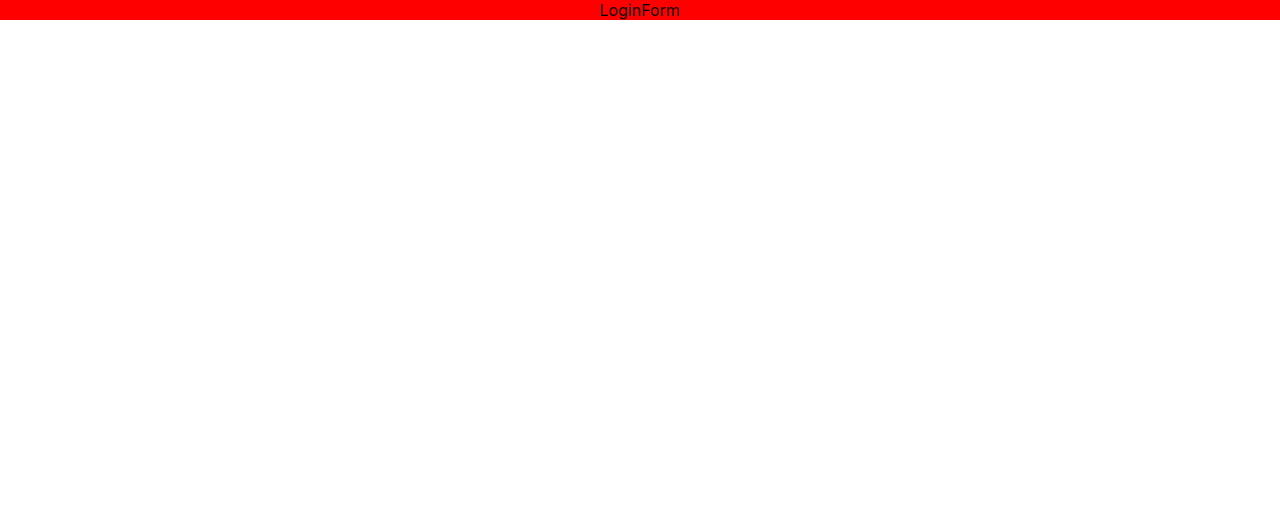
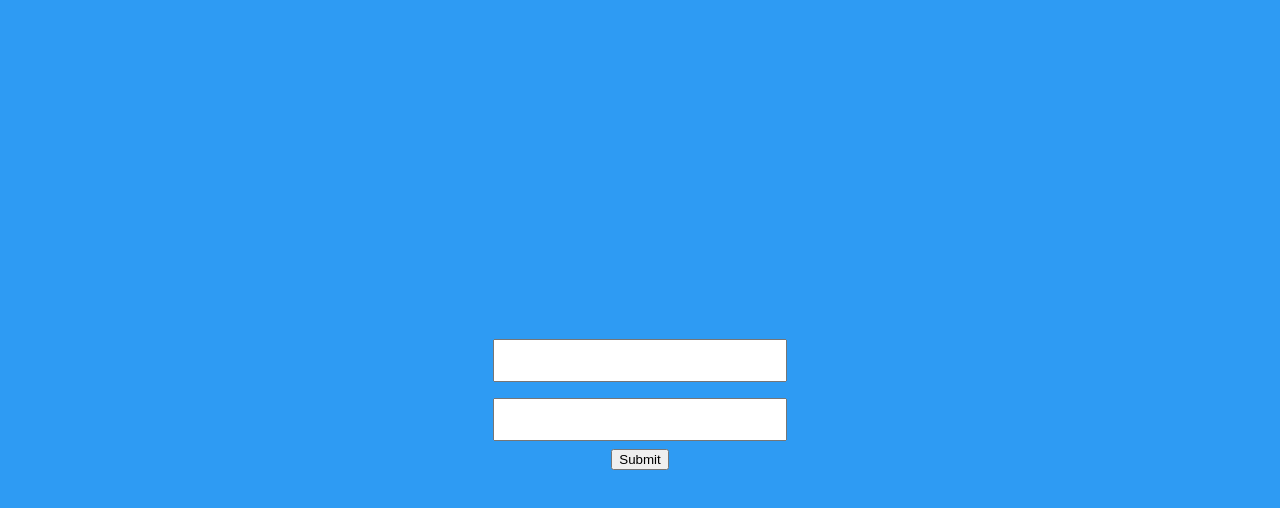
Before and after one commit to hjphopchop/PersonalArea, a React (Create React App) app: page / in a window 1280 px wide. Shown: the top 508 px of the page. Built offline with nearby package versions, Linux system fonts and the light colour scheme.

Commit message:
add LoginForm base

```diff
--- a/package.json
+++ b/package.json
@@ -12,6 +12,7 @@
     "@types/react-dom": "^18.0.3",
     "react": "^18.1.0",
     "react-dom": "^18.1.0",
+    "react-hook-form": "^7.30.0",
     "react-scripts": "5.0.1",
     "typescript": "^4.6.4",
     "web-vitals": "^2.1.4"
--- a/src/components/loginForm/LoginForm.module.css
+++ b/src/components/loginForm/LoginForm.module.css
@@ -1,3 +1,22 @@
-.main{
-    background-color: red;
+.form{
+    background-color: rgb(46, 155, 243);
+
+    display: flex;
+    flex-direction: column;
+   width: 100%;
+   height: 100%;
+   position: fixed;
+   top: 0;
+   left: 0;
+   align-items: center;
+   align-content: center;
+   justify-content: center;
+   overflow: auto;
 }
+
+.input{
+    font-size: 20px;
+    min-width: 20%;
+    padding: 1vh 1vw;
+    margin: 1vh 0;
+}
--- a/src/components/loginForm/LoginForm.tsx
+++ b/src/components/loginForm/LoginForm.tsx
@@ -1,10 +1,37 @@
-import React from 'react'
-import cl from "./LoginForm.module.css"
+import React from "react";
+import cl from "./LoginForm.module.css";
+import { useForm, SubmitHandler } from "react-hook-form";
+
+type Inputs = {
+  login: string;
+  password: string;
+};
 
 const LoginForm = () => {
+  const {
+    register,
+    handleSubmit,
+    formState: { errors },
+  } = useForm<Inputs>();
+  const onSubmit: SubmitHandler<Inputs> = (data) => alert("vhod");
+
+
   return (
-    <div className={cl.main}>LoginForm</div>
-  )
-}
+    <form onSubmit={handleSubmit(onSubmit)} className={cl.form}>
+      <input className={cl.input} {...register("login", { required: true })} />
 
-export default LoginForm
+      <input
+        type="password"
+        className={cl.input}
+        {...register("password", { required: true })}
+
+     />
+{errors.password && <span >обязательное поле</span>}
+
+
+      <input type="submit" />
+    </form>
+  );
+};
+
+export default LoginForm;
```
Also changed, not shown: 1 other file (tests, documents, lock files or other folders).
